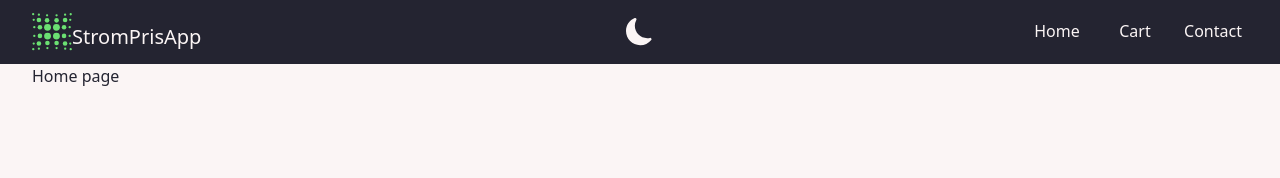
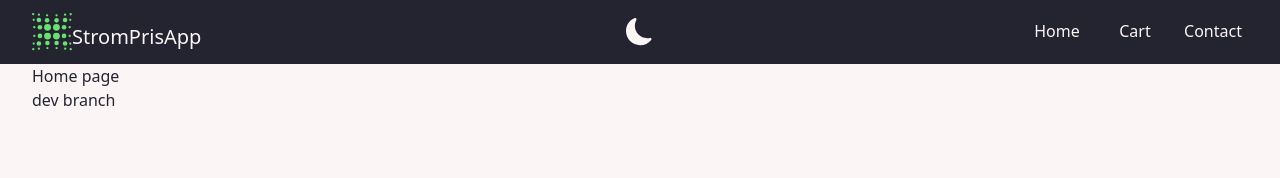
Before and after one commit to johannranudd/stromapp, a Next.js app: page / in a window 1280 px wide. Shown: the top 178 px of the page. Built offline with nearby package versions, Linux system fonts and the light colour scheme.

Commit message:
adds dev branch

```diff
--- a/app/page.tsx
+++ b/app/page.tsx
@@ -2,6 +2,7 @@ export default function Home() {
   return (
     <main>
       <h1>Home page</h1>
+      <p>dev branch</p>
     </main>
   );
 }
```
